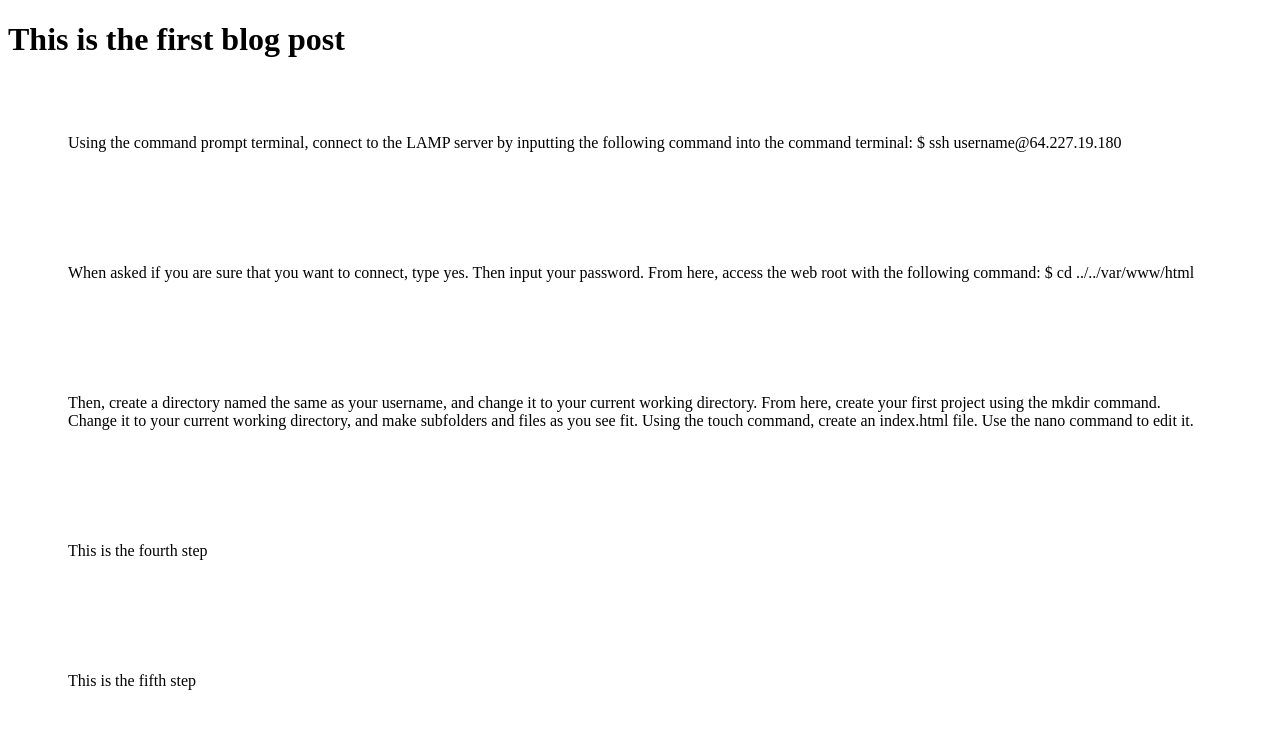
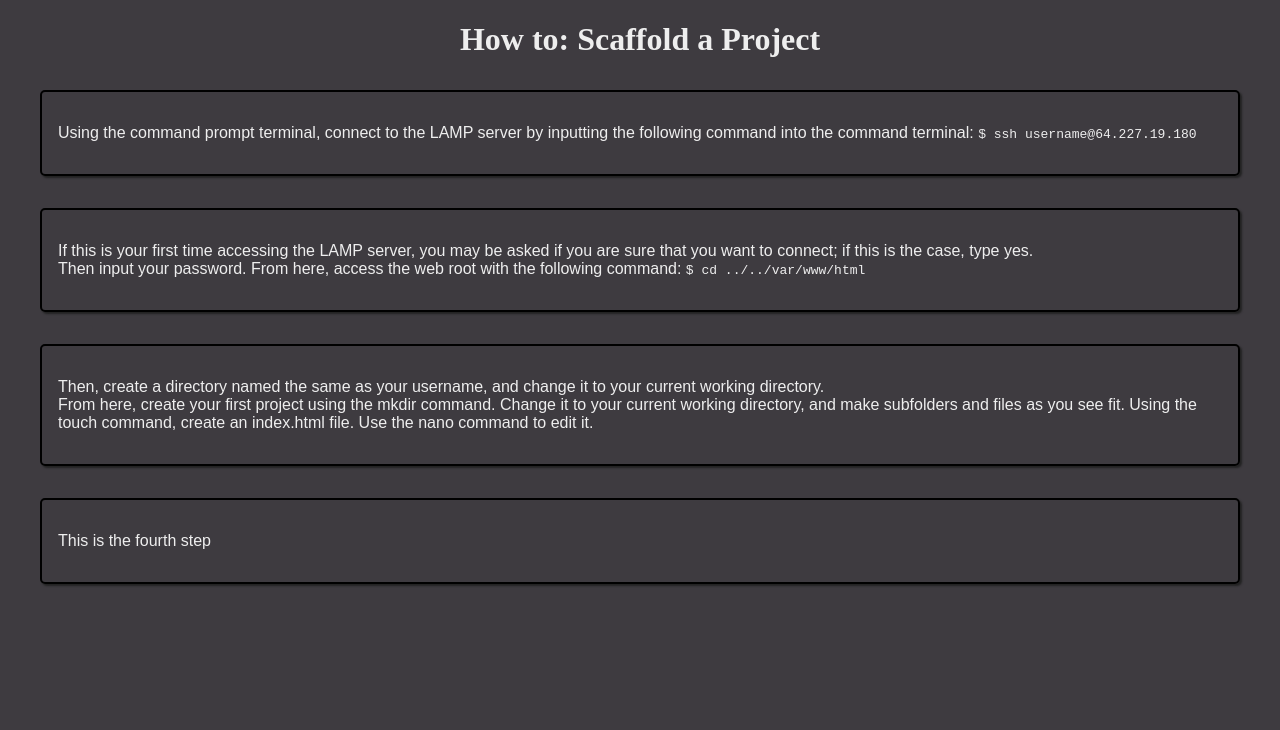
Before and after one commit to CRose630/BlogPost1, a plain HTML site: page index.html in a window 1280 px wide. Drawn offline with Linux system fonts and the light colour scheme.

Commit message:
style change

```diff
--- a/css/style.css
+++ b/css/style.css
@@ -1,5 +1,18 @@
+body {
+  background-color: #3e3b40;
+  color: #EEE;
+}
+
+h1 {
+  text-align: center;
+}
+
 .step {
-  border: 1px;
-  padding: 20px;
-  margin: 40px;
+  font-family: "Arial", sans-serif;
+  border: 2px solid black;
+  border-radius: 5px;
+  box-shadow: 2px 2px 2px #222;
+  padding: 1em;
+  padding-top, padding-bottom: .5em;
+  margin: 2em;
 }
--- a/index.html
+++ b/index.html
@@ -6,27 +6,23 @@
       <title>Blog Post 1</title>
     </head>
     <body>
-      <h1>This is the first blog post</h1>
+      <h1>How to: Scaffold a Project</h1>
       <div class="step">
         <p>Using the command prompt terminal, connect to the LAMP server by inputting the following command into the command terminal:
-$ ssh username@64.227.19.180</p>
+<code>$ ssh username@64.227.19.180</code></p>
       </div>
       <div class="step">
-        <p>When asked if you are sure that you want to connect, type yes.
-Then input your password.
-From here, access the web root with the following command:
- $ cd ../../var/www/html</p>
+        <p>If this is your first time accessing the LAMP server, you may be asked if you are sure that you want to connect; if this is the case, type yes. <br>
+Then input your password. From here, access the web root with the following command:
+ <code>$ cd ../../var/www/html</code></p>
       </div>
       <div class="step">
-        <p>Then, create a directory named the same as your username, and change it to your current working directory.
+        <p>Then, create a directory named the same as your username, and change it to your current working directory. <br>
 From here, create your first project using the mkdir command. Change it to your current working directory, and make subfolders and files as you see fit. Using the touch command, create an index.html file. Use the nano command to edit it.
 </p>
       </div>
       <div class="step">
         <p>This is the fourth step</p>
       </div>
-      <div class="step">
-        <p>This is the fifth step</p>
-      </div>
     </body>
   </html>
```
